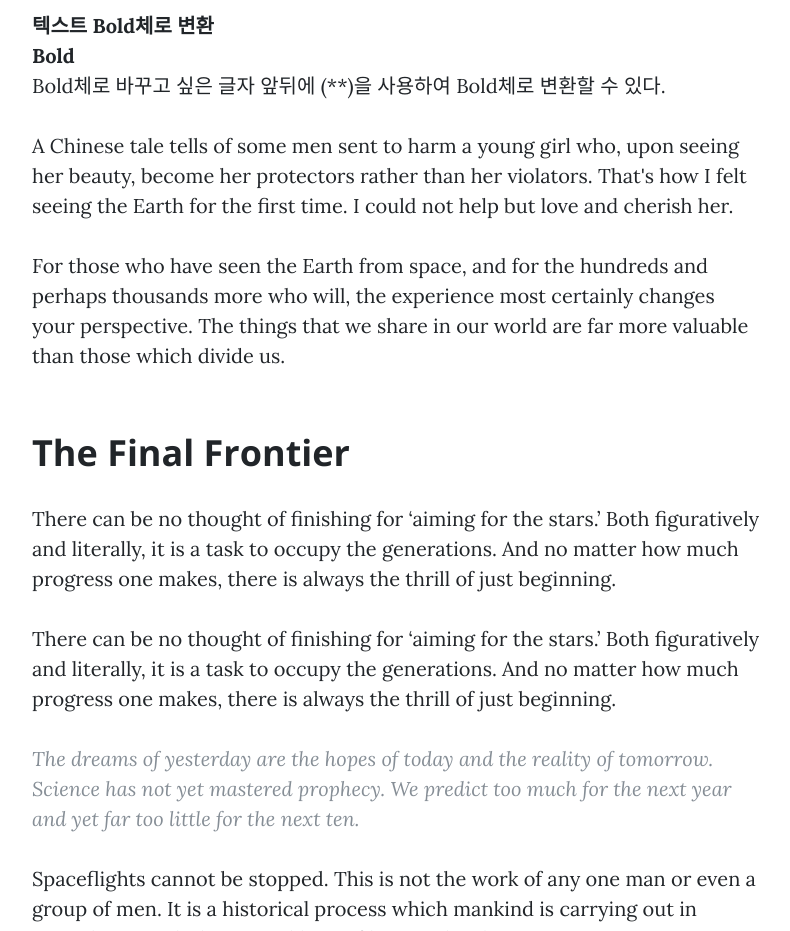
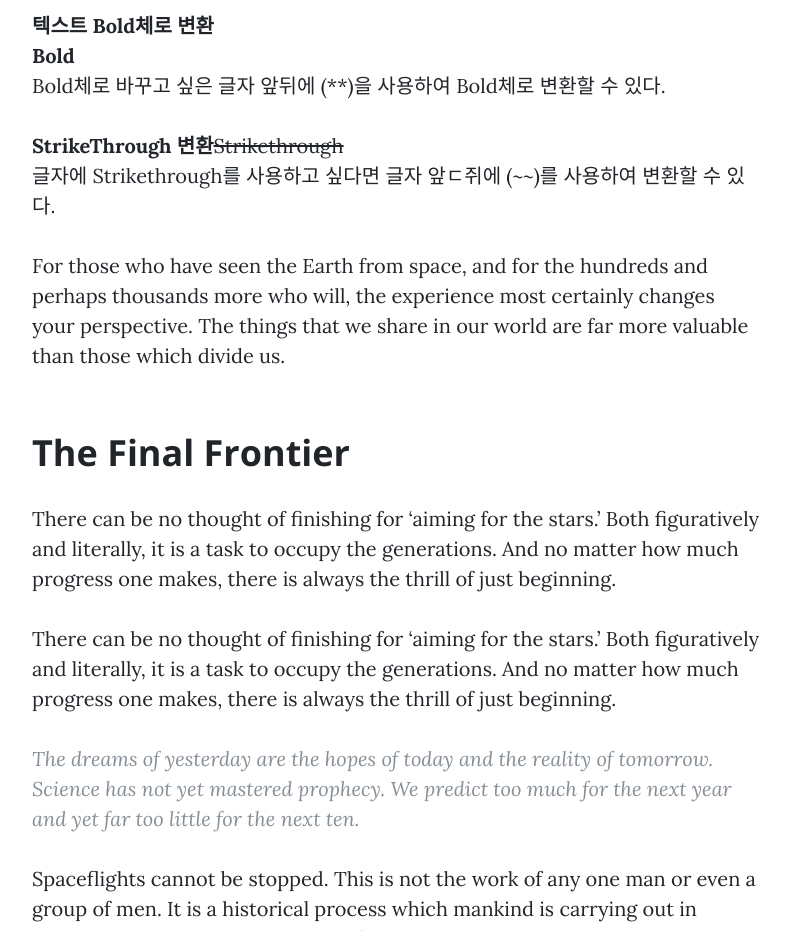
Before and after one commit to songsangmin/songsangmin.github.io, a website: page post.html in a window 1280 px wide. Shown: the part 900-1831 px from the top of the page, without its empty margins (243-1033 px from the left). Drawn offline with nearby package versions, Linux system fonts and the light colour scheme.

Commit message:
Update post.html

```diff
--- a/post.html
+++ b/post.html
@@ -81,7 +81,7 @@
 
           <p><b>텍스트 Bold체로 변환</b><br><b>Bold</b><br>Bold체로 바꾸고 싶은 글자 앞뒤에 (**)을 사용하여 Bold체로 변환할 수 있다.</p>
 
-          <p>A Chinese tale tells of some men sent to harm a young girl who, upon seeing her beauty, become her protectors rather than her violators. That's how I felt seeing the Earth for the first time. I could not help but love and cherish her.</p>
+          <p><b>StrikeThrough 변환</b><del>Strikethrough</del><br>글자에 Strikethrough를 사용하고 싶다면 글자 앞ㄷ쥐에 (~~)를 사용하여 변환할 수 있다.</p>
 
           <p>For those who have seen the Earth from space, and for the hundreds and perhaps thousands more who will, the experience most certainly changes your perspective. The things that we share in our world are far more valuable than those which divide us.</p>
 
```
